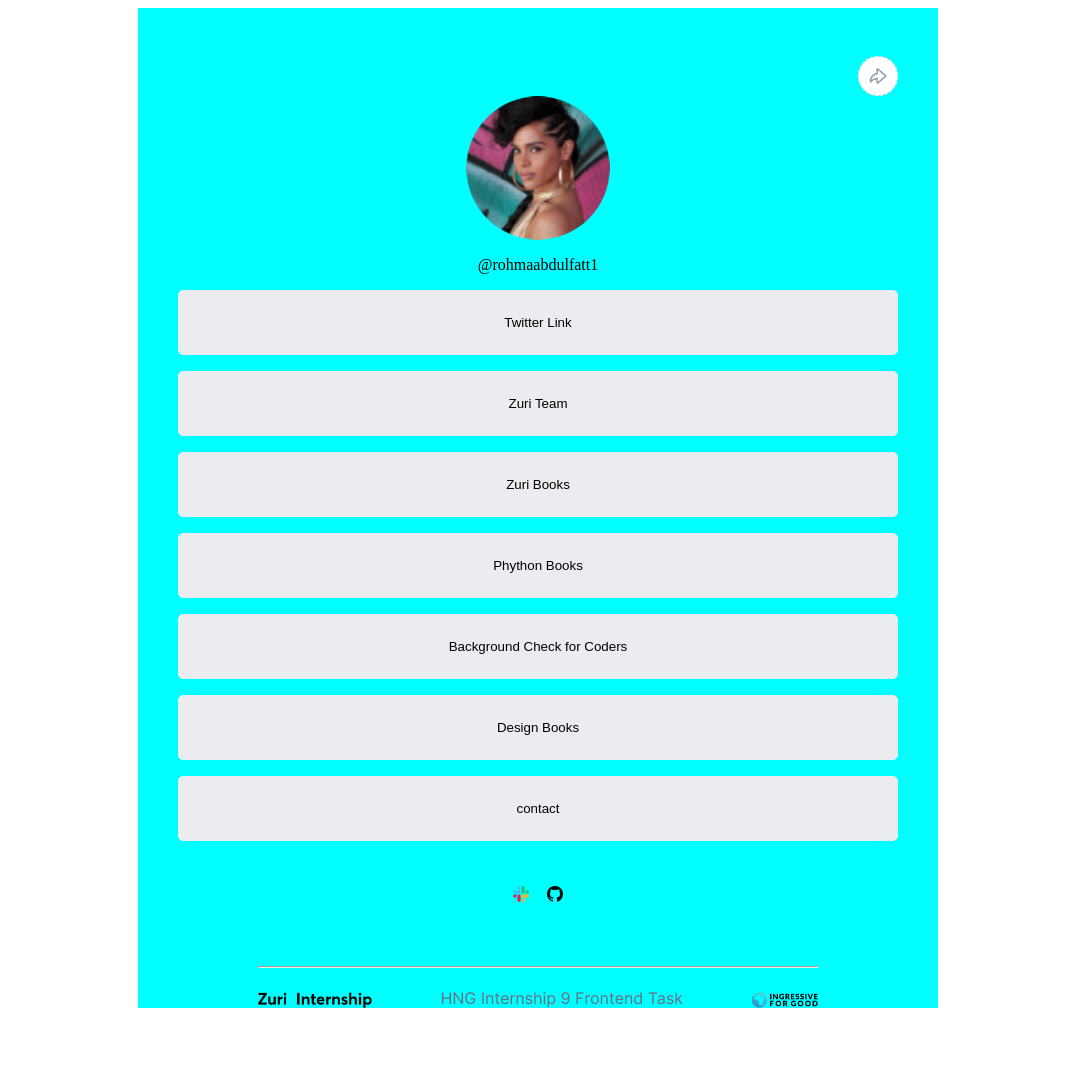
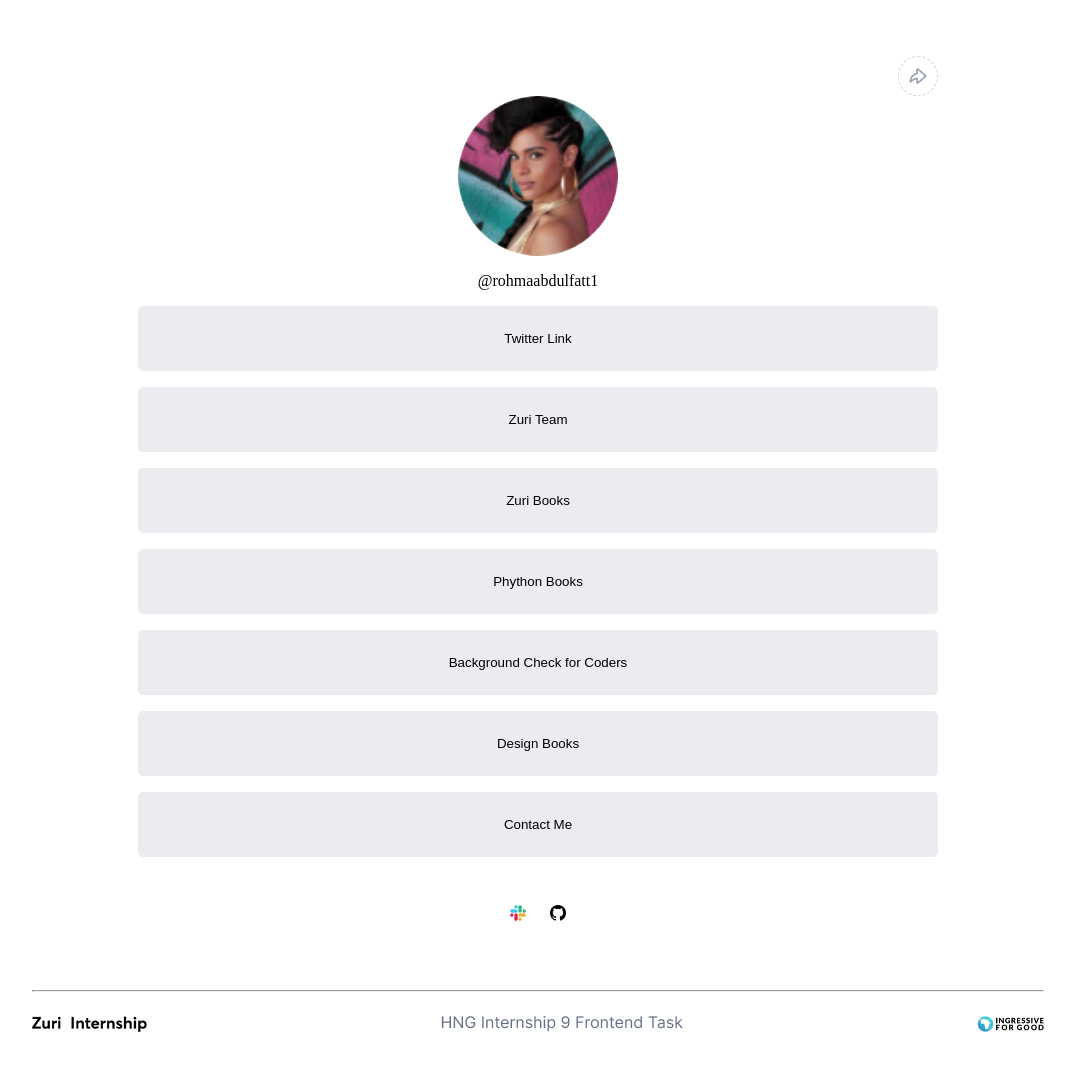
Before and after one commit to veiled-coder/LinktreeClone, a React app: page / in a window 1280 px wide. Shown: the whole page, without its empty margins (102-1177 px from the left). Before the commit the page ends 1016 px from the top, so only its background shows below. Built offline with nearby package versions, Linux system fonts and the light colour scheme.

Commit message:
added the routes to the contact page

```diff
--- a/src/components/App.js
+++ b/src/components/App.js
@@ -1,5 +1,6 @@
 import React from "react";
 import "../styles/app.css";
+import Footer from "./Footer";
 
 import { BrowserRouter as Router, Routes, Route } from "react-router-dom";
 import Contact from "./Contact";
@@ -13,6 +14,7 @@ export default function App() {
           <Route path="/" element={<Homepage />} />
           <Route path="/contact" element={<Contact />} />
         </Routes>
+        <Footer />
       </div>
     </Router>
   );
--- a/src/components/Buttons.js
+++ b/src/components/Buttons.js
@@ -1,16 +1,12 @@
 import React from "react";
-import { Link } from "react-router-dom";
 
-export default function Buttons({ name, id, subtext, href, to }) {
+
+export default function Buttons({ name, id, subtext, href }) {
   return (
     <>
-      <a href={href}>
-        <Link to={to}>
-          <button id={id} className="socials__btn" title={subtext}>
-            {name}
-          </button>
-        </Link>
-      </a>
+      <button id={id} className="socials__btn" title={subtext}>
+        {name}
+      </button>
     </>
   );
 }
--- a/src/components/Homepage.js
+++ b/src/components/Homepage.js
@@ -9,7 +9,7 @@ function Homepage() {
           <div className="content--container">
             <Content />
           </div>
-          <Footer />
+
         </div>
   )
 }
--- a/src/components/Socials.js
+++ b/src/components/Socials.js
@@ -1,40 +1,44 @@
 import React from "react";
 import Buttons from "./Buttons";
-
+import { Link } from "react-router-dom";
 export default function Socials() {
   return (
     <section className="socials__container">
       <Buttons name="Twitter Link" />
-      <Buttons
-        name="Zuri Team"
-        id="btn__zuri"
-        href="https://training.zuri.team/"
-      />
+      <a href="https://training.zuri.team/">
+        <Buttons name="Zuri Team" id="btn__zuri" />
+      </a>
+      <a href="http://books.zuri.team">
         <Buttons
           name="Zuri Books"
           id="books"
-        href="http://books.zuri.team"
           subtext="check out zuri books here"
         />
+      </a>
+      <a href="https://books.zuri.team/python-for-beginners?ref_id=veiled-coder">
         <Buttons
           name="Phython Books"
           id="book__python"
-        href="https://books.zuri.team/python-for-beginners?ref_id=veiled-coder"
           subtext="Buy these books at our store today!"
         />
+      </a>
+      <a href="https://background.zuri.team">
         <Buttons
           name="Background Check for Coders"
           id="pitch"
-        href="https://background.zuri.team"
           subtext="Checking developers background has never been easier. Join us today to get started !"
         />
+      </a>
+      <a href="https://books.zuri.team/design-rules">
         <Buttons
           name="Design Books"
           id="book__design"
-        href="https://books.zuri.team/design-rules"
           subtext="We are here to help you get stated in your design career. Click here to access our free design books"
         />
-      <Buttons name="contact" id="Contact" to="/contact" />
+      </a>
+      <Link to="/contact">
+        <Buttons name="Contact Me" />
+      </Link>
     </section>
   );
 }
--- a/src/styles/app.css
+++ b/src/styles/app.css
@@ -1,8 +1,13 @@
 div#root {
   max-width: 100%;
   min-height: 100vh;
-  display: flex;
-  justify-content: center;
+
+}
+.App{
+  width: 100%;
+   display: flex;
+   flex-direction: column;
+align-items: center;
 
   position: relative;
 }
@@ -12,12 +17,12 @@ div#root {
   display: flex;
   flex-direction: column;
   align-items: center;
-  background-color: aqua;
+
 }
 .content--container {
   width: 50rem;
   max-width: 90%;
-  padding: 3rem 0;
+  margin: 3rem 0;
 
   display: flex;
   flex-direction: column;
--- a/src/styles/footer.css
+++ b/src/styles/footer.css
@@ -1,6 +1,8 @@
 .footer {
   margin-top: 1%;
-  width: 70%;
+  width: 80%;
+  justify-self: flex-start;
+  margin-bottom: 3rem;
 }
 .footer div {
   display: flex;
```
Lines whose indentation alone changed are shown as unchanged.
